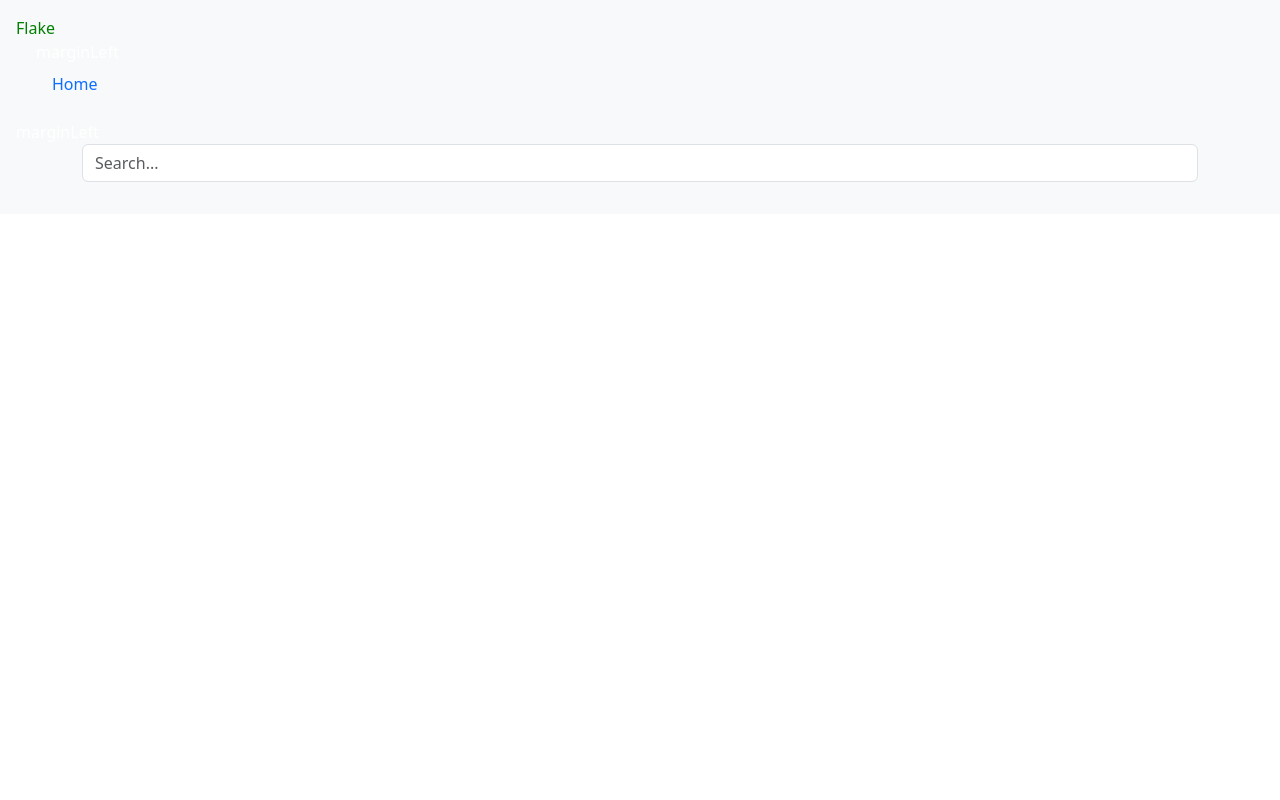
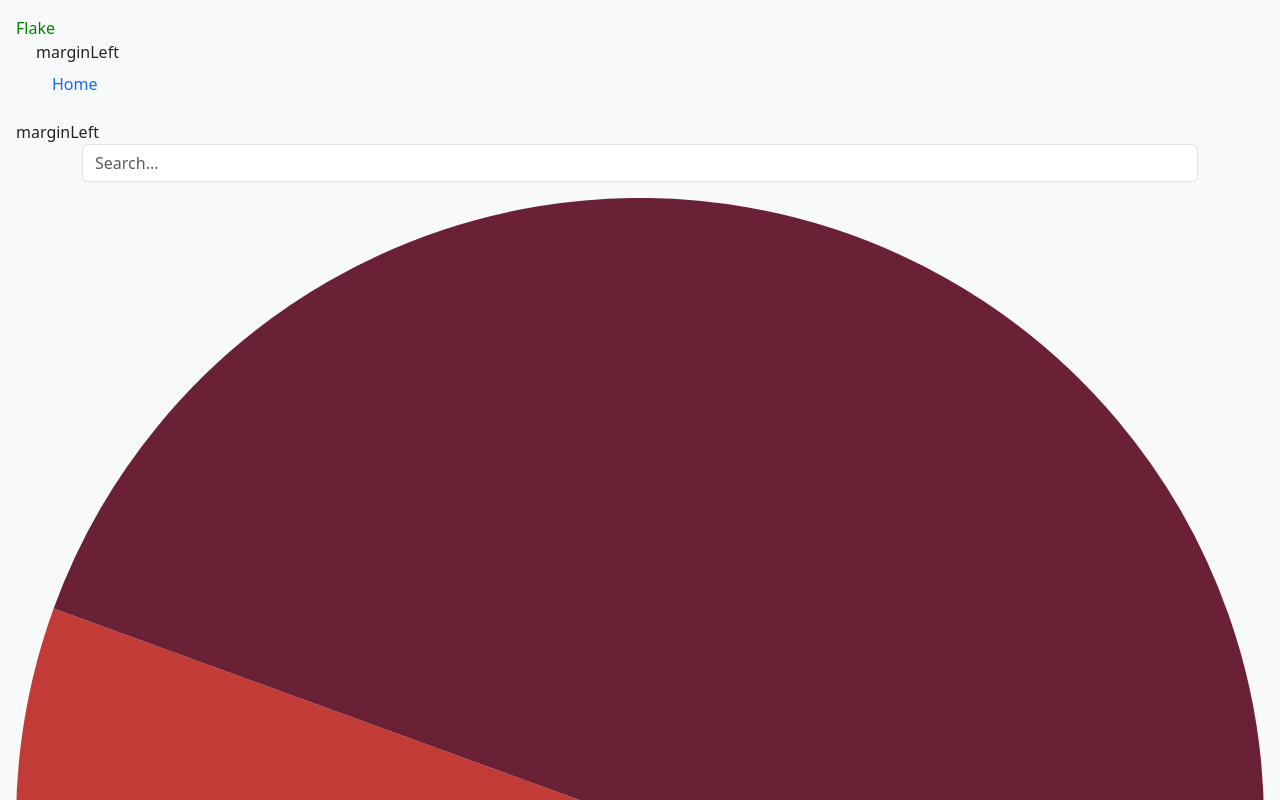
Before and after one commit to mingyao1/flakes, a React (Create React App) app in the folder frontend/: page / in a window 1280 px wide. Shown: the top 800 px of the page. Built offline with nearby package versions, Linux system fonts and the light colour scheme.

Commit message:
create chart

```diff
--- a/frontend/package.json
+++ b/frontend/package.json
@@ -10,6 +10,7 @@
     "bootstrap": "^5.3.2",
     "react": "^18.2.0",
     "react-dom": "^18.2.0",
+    "react-minimal-pie-chart": "^8.4.0",
     "react-router-dom": "^6.16.0",
     "react-scripts": "5.0.1",
     "web-vitals": "^2.1.4"
--- a/frontend/src/Home.js
+++ b/frontend/src/Home.js
@@ -3,20 +3,16 @@ import { Link } from "react-router-dom";
 import Search from "./Search";
 import { PieChart } from 'react-minimal-pie-chart';
 
-
 const Home = () => {
 
-
-
-
-    return <div className="bg-light text-white p-3">
+    return <div className="bg-light p-3">
         <header>
             <span style={{ color: 'green' }}>Flake </span>
             <nav className="nav" style={{ marginLeft: 'auto' }}>
-            <ul style={{ display: 'flex', listStyleType: 'none', padding: 0 }}>
-            <li style={{ marginLeft: '20px' }}>
-            marginLeft
-            <Link to='/' className="nav-link">Home</Link>
+                <ul style={{ display: 'flex', listStyleType: 'none', padding: 0 }}>
+                    <li style={{ marginLeft: '20px' }}>
+                        marginLeft
+                        <Link to='/' className="nav-link">Home</Link>
                     </li>
                     <li>
                     </li>
@@ -28,14 +24,16 @@ const Home = () => {
         <main>
             marginLeft
             <Search />
+            <PieChart
+                data={[
+                    { title: 'One', value: 10, color: '#E38627' },
+                    { title: 'Two', value: 15, color: '#C13C37' },
+                    { title: 'Three', value: 20, color: '#6A2135' },
+                ]}
+            />
         </main>
 
-
-
-
     </div>
-
-
 }
 
 export default Home;
```
Also changed, not shown: 1 other file (tests, documents, lock files or other folders).
